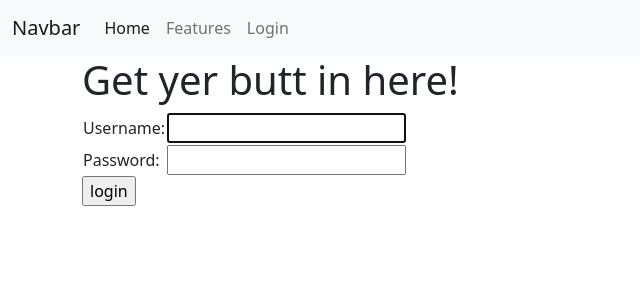
After one commit to AdamPloof/cos_sandbox, a Django app: page /login/ in a window 1280 px wide. The commit adds this page. Shown: the top 300 px of the page, without its empty margins (0-640 px from the left). Run offline with Django 3.2, Linux system fonts and the light colour scheme; parts of the project's set-up code (start-up, migrations or seed data) failed here and were passed over.

Commit message:
added basic authentication views, routes and templates

```diff
--- a/CoSSandbox/CoSSandbox/settings.py
+++ b/CoSSandbox/CoSSandbox/settings.py
@@ -137,3 +137,6 @@ STATIC_URL = '/static/'
 # https://docs.djangoproject.com/en/3.2/ref/settings/#default-auto-field
 
 DEFAULT_AUTO_FIELD = 'django.db.models.BigAutoField'
+
+# Authentication
+LOGIN_REDIRECT_URL = 'index'
--- a/CoSSandbox/CoSSandbox/urls.py
+++ b/CoSSandbox/CoSSandbox/urls.py
@@ -1,7 +1,10 @@
 from django.contrib import admin
+from django.contrib.auth import views as auth_views
 from django.urls import path, include
 
 urlpatterns = [
     path('admin/', admin.site.urls),
     path('', include('artistMarket.urls')),
+    path('login/', auth_views.LoginView.as_view(), name='login'),
+    path('logout/', auth_views.LogoutView.as_view(), name='logout'),
 ]
--- a/CoSSandbox/templates/base.html
+++ b/CoSSandbox/templates/base.html
@@ -12,13 +12,21 @@
         {% endif %}
     </title>
     {% block stylesheets %}
+        <link href="https://cdn.jsdelivr.net/npm/bootstrap@5.0.2/dist/css/bootstrap.min.css" rel="stylesheet" integrity="sha384-EVSTQN3/azprG1Anm3QDgpJLIm9Nao0Yz1ztcQTwFspd3yD65VohhpuuCOmLASjC" crossorigin="anonymous">
+
     {% endblock stylesheets %}
 </head>
 <body>
-    {% block body %}
-    {% endblock body %}
+    {% include 'nav.html' %}
+
+    <div class="container">
+        {% block body %}
+
+        {% endblock body %}
+    </div>
 
     {% block javascripts %}
+        <link href="https://cdn.jsdelivr.net/npm/bootstrap@5.0.2/dist/css/bootstrap.min.css" rel="stylesheet" integrity="sha384-EVSTQN3/azprG1Anm3QDgpJLIm9Nao0Yz1ztcQTwFspd3yD65VohhpuuCOmLASjC" crossorigin="anonymous">
     {% endblock javascripts %}
 </body>
 </html>
--- /dev/null
+++ b/CoSSandbox/templates/nav.html
@@ -0,0 +1,20 @@
+<nav class="navbar navbar-expand-lg navbar-light bg-light">
+    <div class="container-fluid">
+        <a class="navbar-brand" href="#">Navbar</a>
+        <button class="navbar-toggler" type="button" data-bs-toggle="collapse" data-bs-target="#navbarNavAltMarkup" aria-controls="navbarNavAltMarkup" aria-expanded="false" aria-label="Toggle navigation">
+            <span class="navbar-toggler-icon"></span>
+        </button>
+        <div class="collapse navbar-collapse" id="navbarNavAltMarkup">
+            <div class="navbar-nav">
+                <a class="nav-link active" aria-current="page" href="#">Home</a>
+                <a class="nav-link" href="#">Features</a>
+
+                {% if user.is_authenticated %}
+                    <a class="nav-link" href="{% url 'logout' %}">Logout</a>
+                {% else %}
+                    <a class="nav-link" href="{% url 'login' %}">Login</a>
+                {% endif %}
+            </div>
+        </div>
+    </div>
+</nav>
--- /dev/null
+++ b/CoSSandbox/templates/registration/logged_out.html
@@ -0,0 +1,5 @@
+{% extends 'base.html' %}
+
+{% block body %}
+    <h1>You are logged out!</h1>
+{% endblock %}
--- /dev/null
+++ b/CoSSandbox/templates/registration/login.html
@@ -0,0 +1,39 @@
+{% extends 'base.html' %}
+
+{% block body %}
+    <h1>Get yer butt in here!</h1>
+
+    {% if form.errors %}
+        <p>Your username and password didn't match. Please try again.</p>
+    {% endif %}
+
+    {% if next %}
+        {% if user.is_authenticated %}
+            <p>Your account doesn't have access to this page. To proceed,
+            please login with an account that has access.</p>
+        {% else %}
+            <p>Please login to see this page.</p>
+        {% endif %}
+    {% endif %}
+
+    <form method="post" action="{% url 'login' %}">
+        {% csrf_token %}
+        <table>
+            <tr>
+                <td>{{ form.username.label_tag }}</td>
+                <td>{{ form.username }}</td>
+            </tr>
+            <tr>
+                <td>{{ form.password.label_tag }}</td>
+                <td>{{ form.password }}</td>
+            </tr>
+        </table>
+
+        <input type="submit" value="login">
+        <input type="hidden" name="next" value="{{ next }}">
+    </form>
+
+    {# Assumes you setup the password_reset view in your URLconf #}
+    {# <p><a href="{% url 'password_reset' %}">Lost password?</a></p> #}
+
+{% endblock %}
```
